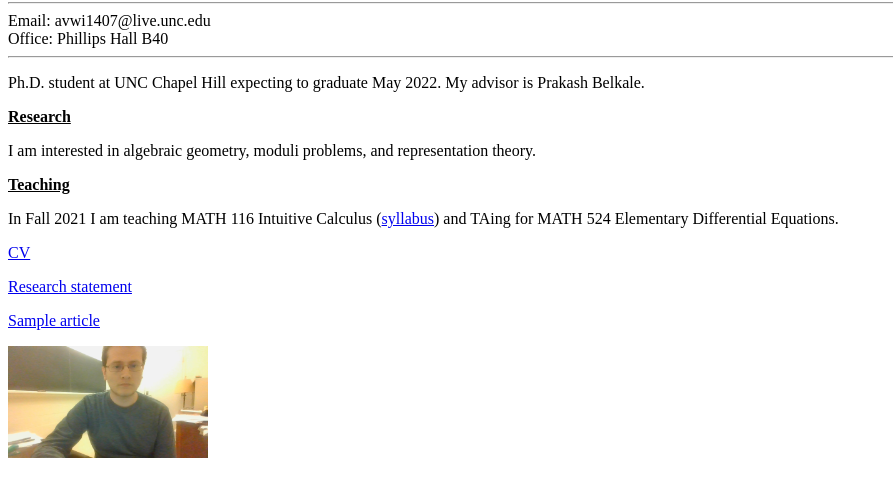
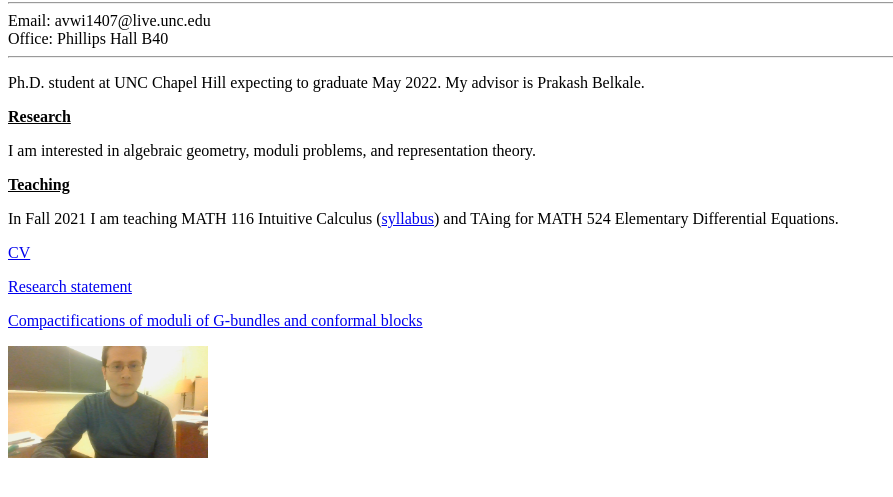
Before and after one commit to avwi1407/avwi1407.github.io, a plain HTML site: page index.html in a window 1280 px wide. Shown: the part 65-562 px from the top of the page, without its empty margins (0-893 px from the left). Drawn offline with Linux system fonts and the light colour scheme.

Commit message:
Update index.html

```diff
--- a/index.html
+++ b/index.html
@@ -21,6 +21,6 @@ and TAing for MATH 524 Elementary Differential Equations.</p>
 
 <p><a href="cv.pdf">CV</a></p>
 <p><a href="research_statement''.pdf">Research statement</a><p/>
-<p><a href="https://arxiv.org/pdf/2104.07549.pdf">Sample article</a></p>
+<p><a href="https://arxiv.org/pdf/2104.07549.pdf">Compactifications of moduli of G-bundles and conformal blocks</a></p>
 
 <img src="WIN_20211103_16_14_55_Pro.jpg" alt="Avery Wilson" width="200" height="auto">
```
